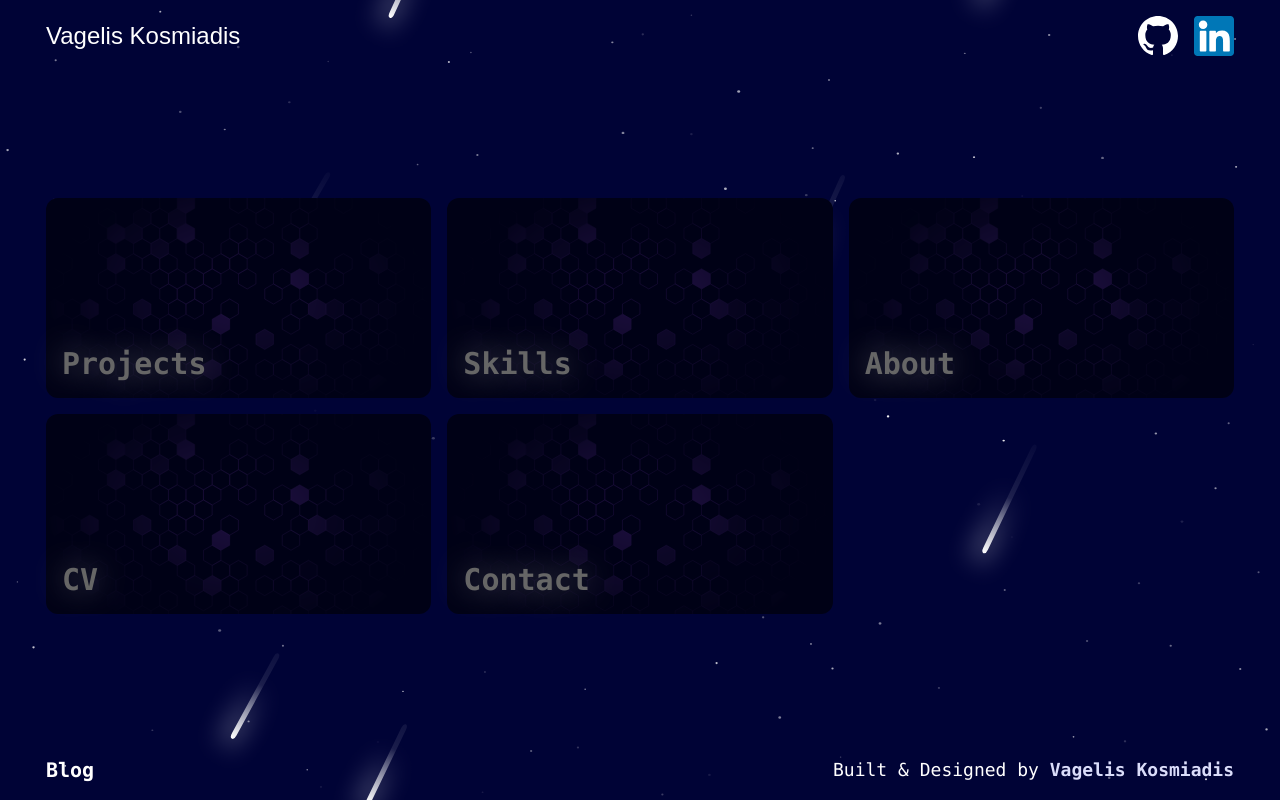
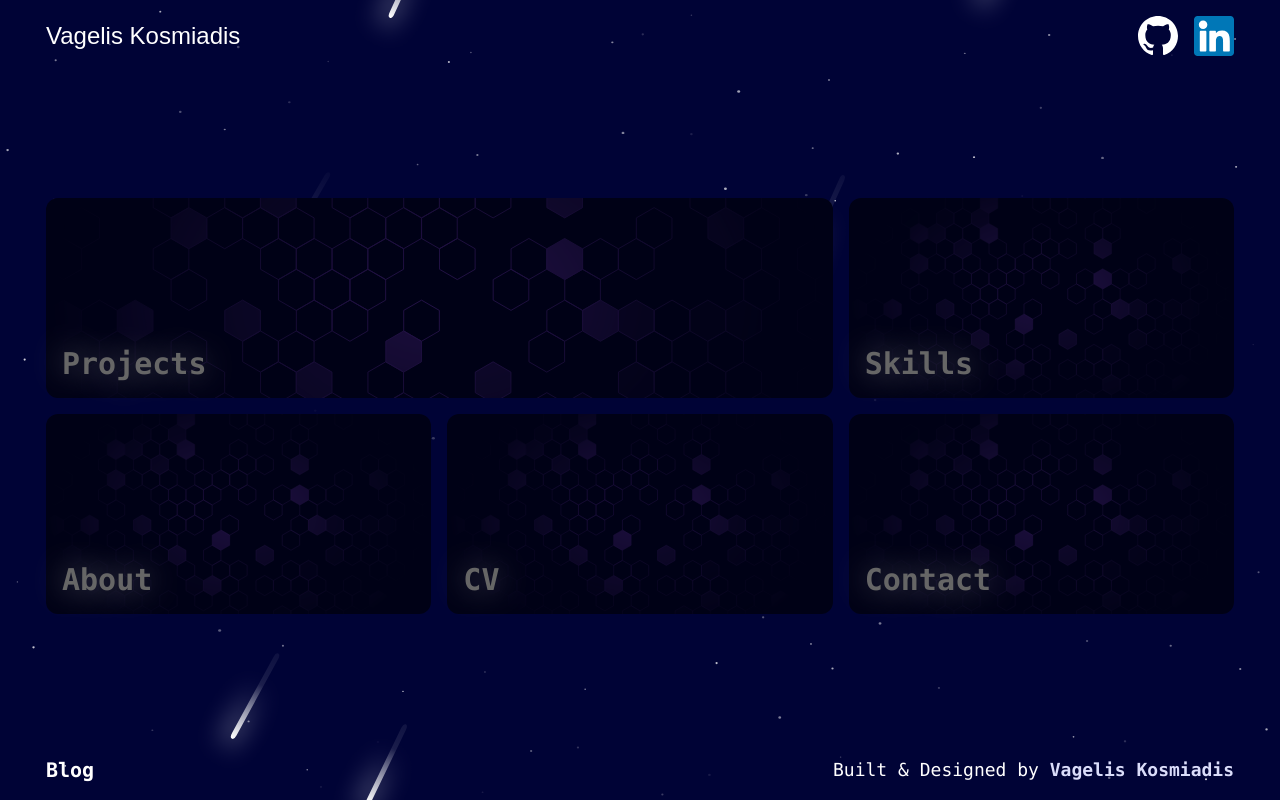
Before and after one commit to kosmiadis/portfolio-site, a React (Vite) app: page / in a window 1280 px wide. Built offline with nearby package versions, Linux system fonts and the light colour scheme; a web font is replaced by a local one.

Commit message:
Small changes

```diff
--- a/src/components/main/Tile.tsx
+++ b/src/components/main/Tile.tsx
@@ -1,7 +1,7 @@
 import { useCallback, useEffect, useRef, useState } from "react"
 import { Link } from "react-router-dom"
 
-type TileProps = { label: string, to: string }
+type TileProps = { index:number, label: string, to: string }
 
 export default function Tile ({ index, label, to}: TileProps) {
 
@@ -29,8 +29,8 @@ export default function Tile ({ index, label, to}: TileProps) {
     // }
 // onMouseLeave={handleMouseLeaveAnimation} onMouseEnter={handleMouseEnterAnimation}
 
-    return <Link ref={tileRef} to={to} viewTransition={true}  >
-        <div className="flex justify-start squares items-end p-4 tile">
+    return <Link ref={tileRef} to={to} viewTransition={true} className={index === 0 ? 'col-span-2' : ''}>
+        <div className={`flex justify-start squares items-end p-4 tile `}>
             <span className="text-shadow-foreground-secondary text-shadow">{label}</span>
         </div>
     </Link>
--- a/src/components/main/Tiles.tsx
+++ b/src/components/main/Tiles.tsx
@@ -5,11 +5,6 @@ export default function Tiles () {
     const tiles = APP_DATA.MainContent.tiles;
 
     return <section className="grid grid-cols-2 laptop:grid-cols-3 grid-rows-2 gap-4 w-full">
-        {/* <span className={"col-start-1 col-end-3"}><Tile label="Projects" to="projects" /></span>
-        <span><Tile label="Skills" to="skills"/></span>
-        <span><Tile label="About" to="about"/></span>
-        <span><Tile label="CV" to="cv"/></span>
-        <span><Tile label="Contact" to="contact"/></span> */}
-        {tiles.map(tile => <Tile key={tile.label} label={tile.label} to={tile.to} start={tile.col_start} end={tile.col_end} />)}
+        {tiles.map((tile: {label: string, to: string }, index:number) => <Tile key={tile.label} index={index} label={tile.label} to={tile.to} />)}
     </section>
 }
```
